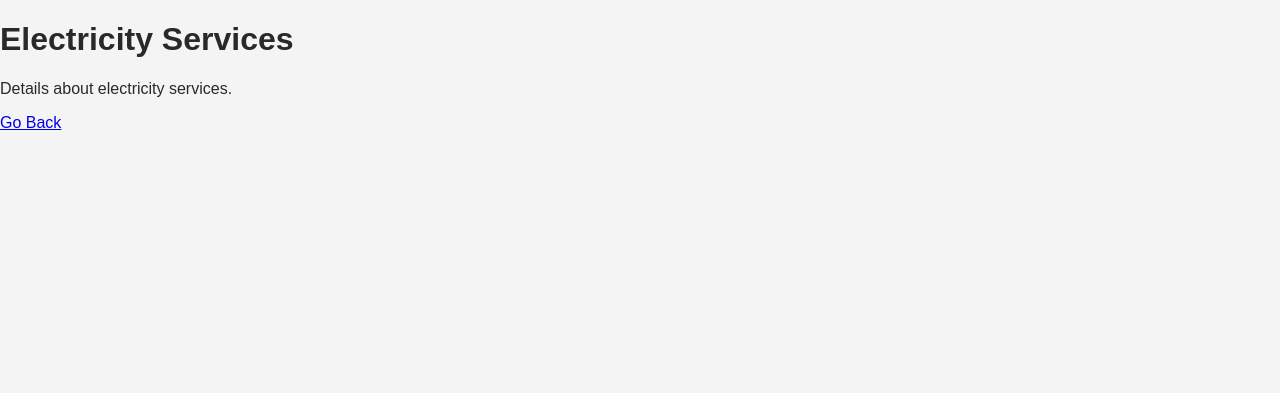
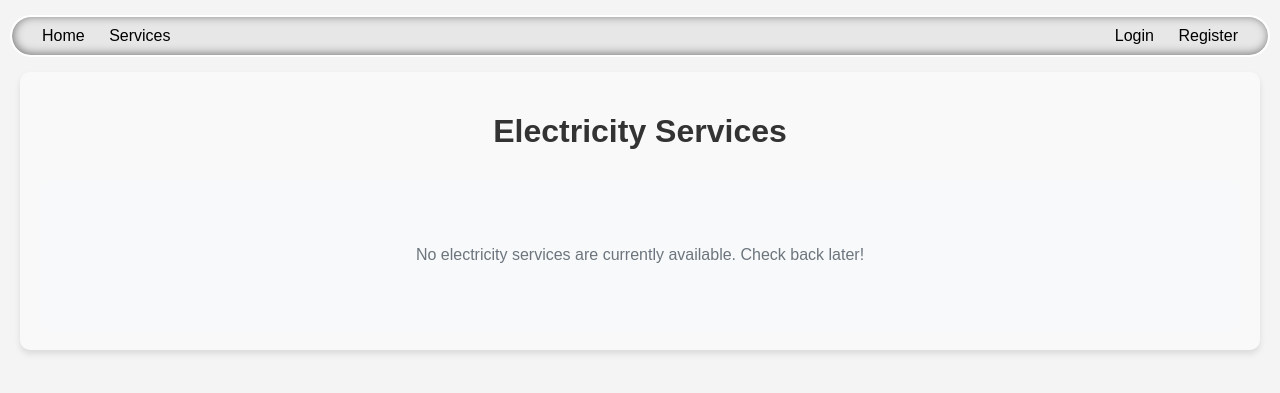
Before and after one commit to Rabinnnn/netfix, a Django app: page /services/electricity/ in a window 1280 px wide. Shown: the top 393 px of the page. Run offline with Django 3.2, Linux system fonts and the light colour scheme; data that the repository does not hold is empty.

Commit message:
style: stylise the page feat: allow file to fetch data from database

```diff
--- a/services/templates/services/electricity.html
+++ b/services/templates/services/electricity.html
@@ -1,16 +1,85 @@
-<!DOCTYPE html>
-<html lang="en">
-<head>
-    <meta charset="UTF-8">
-    <meta name="viewport" content="width=device-width, initial-scale=1.0">
-    <title>Electricity Services</title>
-    {% load static %}
-    <link rel="stylesheet" href="{% static 'css/styles.css' %}">
-</head>
-<body>
-    <h1>Electricity Services</h1>
-    <p>Details about electricity services.</p>
-    <a href="{% url 'customer:customer_dashboard' %}">Go Back</a>
-</body>
-</html>
-<!--  -->
+{% load static %}
+
+{% block content %}
+<style>
+    .services-container {
+        max-width: 1200px;
+        margin: 0 auto;
+        padding: 20px;
+        background-color: #f9f9f9;
+        border-radius: 10px;
+        box-shadow: 0 4px 6px rgba(0, 0, 0, 0.1);
+    }
+
+    .services-header {
+        text-align: center;
+        color: #333;
+        margin-bottom: 30px;
+        font-family: 'Arial', sans-serif;
+    }
+
+    .services-grid {
+        display: grid;
+        grid-template-columns: repeat(auto-fill, minmax(250px, 1fr));
+        gap: 20px;
+    }
+
+    .service-card {
+        background-color: white;
+        border: 1px solid #e0e0e0;
+        border-radius: 8px;
+        padding: 20px;
+        transition: transform 0.3s ease, box-shadow 0.3s ease;
+    }
+
+    .service-card:hover {
+        transform: translateY(-5px);
+        box-shadow: 0 6px 12px rgba(0, 0, 0, 0.1);
+    }
+
+    .service-title {
+        color: #ec2f00;
+        font-size: 1.2em;
+        margin-bottom: 10px;
+        font-weight: bold;
+    }
+
+    .service-description {
+        color: #666;
+        margin-bottom: 15px;
+    }
+
+    .service-price {
+        color: #28a745;
+        font-weight: bold;
+    }
+
+    .no-services {
+        text-align: center;
+        color: #6c757d;
+        padding: 50px;
+        background-color: #f8f9fa;
+        border-radius: 10px;
+    }
+</style>
+{% include 'main/navbar.html' %}
+<div class="services-container">
+    <h1 class="services-header">Electricity Services</h1>
+
+    {% if services %}
+        <div class="services-grid">
+            {% for service in services %}
+                <div class="service-card">
+                    <h3 class="service-title">{{ service.name }}</h3>
+                    <p class="service-description">{{ service.description }}</p>
+                    <p class="service-price">${{ service.price_per_hour }}/hour</p>
+                </div>
+            {% endfor %}
+        </div>
+    {% else %}
+        <div class="no-services">
+            <p>No electricity services are currently available. Check back later!</p>
+        </div>
+    {% endif %}
+</div>
+{% endblock %}
```
